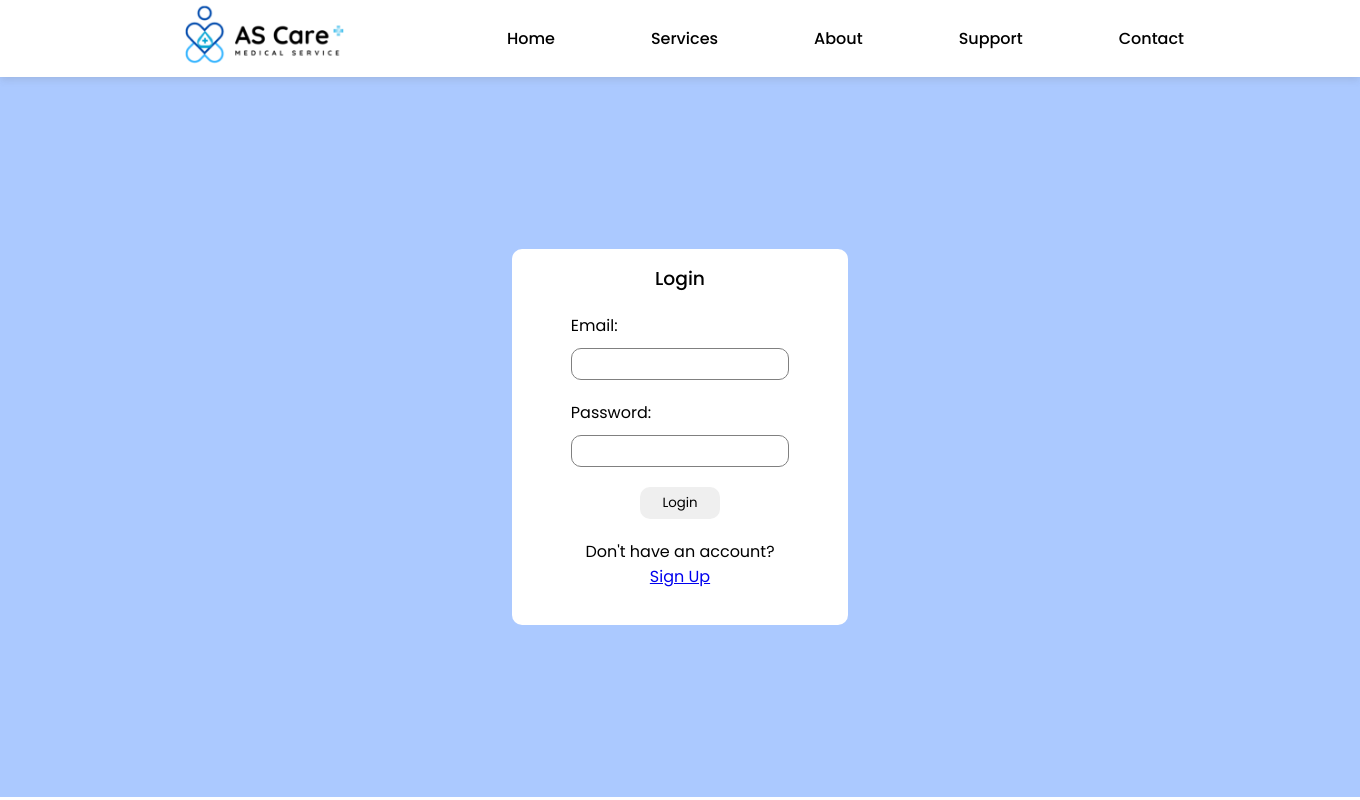
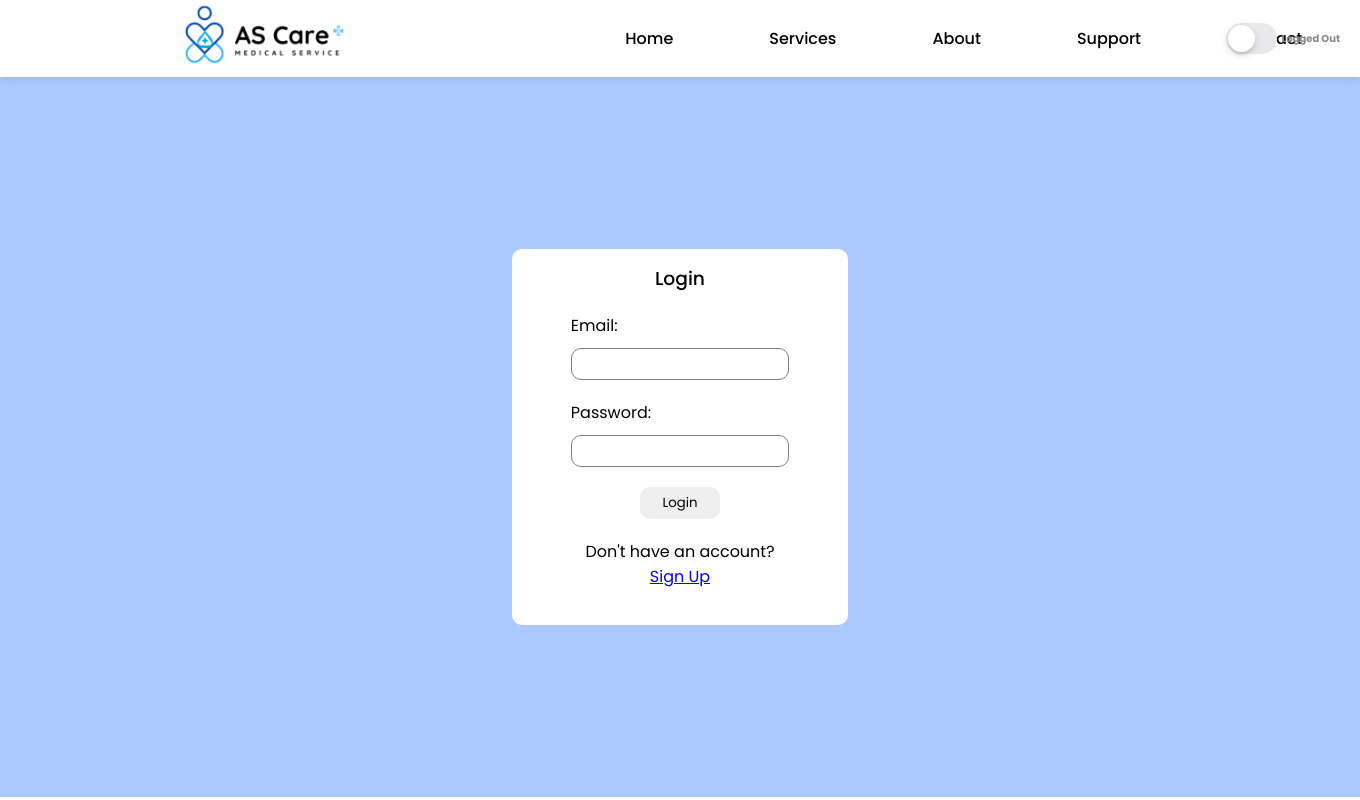
Before and after one commit to SaileshMrzn/project-i, a PHP site: page /php/login.php in a window 1360 px wide. Run offline with PHP 8.4, Linux system fonts and the light colour scheme; some libraries are stand-ins or nearby versions.

Commit message:
Logout button added

```diff
--- a/components/nav-mod.html
+++ b/components/nav-mod.html
@@ -40,6 +40,15 @@
             <li id="contact" data-open="#contactContent">Contact</li>
           </ul>
         </div>
+      </div>
+      <div id="theSwitch">
+        <div class="switchContainer">
+          <input type="checkbox" class="checkbox" id="checkbox" />
+          <label class="switch" for="checkbox">
+            <span class="slider"></span>
+          </label>
+        </div>
+        <p class="component-title">Logged Out</p>
       </div>
     </nav>
 
--- a/css/style.css
+++ b/css/style.css
@@ -22,6 +22,9 @@
   position: sticky;
   top: 0;
   background: white;
+  display: flex;
+  align-items: center;
+  justify-content: space-between;
 }
 
 .container {
@@ -41,9 +44,11 @@
 }
 
 .right {
-  position: absolute;
+  /* position: absolute; */
   right: 0;
-  align-items: center;
+  margin-left: 14rem;
+  /* justify-content: flex-end; */
+  /* align-items: center; */
 }
 
 .right li {
@@ -71,6 +76,77 @@
 .right li:hover::after {
   transform: scaleX(1);
   transform-origin: bottom left;
+}
+
+#theSwitch {
+  right: 15px;
+  position: absolute;
+  display: flex;
+}
+
+/* Remove this container when use*/
+.component-title {
+  /* width: 100%; */
+  position: relative;
+  /* z-index: 999;
+  left: 0;
+  padding: 0;*/
+  margin: 0 5px;
+  top: 0.5rem;
+  font-size: 10px;
+  text-align: center;
+  right: 0;
+  font-weight: 700;
+  color: #888;
+  /* text-align: center; */
+}
+
+/* The switch - the box around the slider */
+.switchContainer {
+  width: 51px;
+  height: 31px;
+  position: relative;
+}
+
+/* Hide default HTML checkbox */
+.checkbox {
+  opacity: 0;
+  width: 0;
+  height: 0;
+  position: absolute;
+}
+
+.switch {
+  width: 100%;
+  height: 100%;
+  display: block;
+  background-color: #e9e9eb;
+  border-radius: 16px;
+  cursor: pointer;
+  transition: all 0.2s ease-out;
+}
+
+/* The slider */
+.slider {
+  width: 27px;
+  height: 27px;
+  position: absolute;
+  left: calc(50% - 27px / 2 - 10px);
+  top: calc(50% - 27px / 2);
+  border-radius: 50%;
+  background: #ffffff;
+  box-shadow: 0px 3px 8px rgba(0, 0, 0, 0.15), 0px 3px 1px rgba(0, 0, 0, 0.06);
+  transition: all 0.2s ease-out;
+  cursor: pointer;
+}
+
+.checkbox:checked + .switch {
+  background-color: #34c759;
+}
+
+.checkbox:checked + .switch .slider {
+  left: calc(50% - 27px / 2 + 10px);
+  top: calc(50% - 27px / 2);
 }
 
 #services {
--- a/js/script.js
+++ b/js/script.js
@@ -22,8 +22,8 @@ if (cont4 != null) {
 }
 
 home.onclick = () => {
-  // window.scrollTo({ top: 0, behavior: "smooth" });
-  window.location.href = "index.html";
+  window.scrollTo({ top: 0, behavior: "smooth" });
+  // window.location.href = "index.html";
 };
 
 openPopups.forEach((button) => {
@@ -51,6 +51,27 @@ overlay.addEventListener("click", () => {
   });
 });
 
+let tSwitch = () => {
+  if (
+    window.location.href.includes(
+      "index.php",
+      "appointment.html",
+      "doctors.html"
+    )
+  ) {
+    document.querySelector(".checkbox").checked = true;
+    document.querySelector(".component-title").innerHTML = "Logged In";
+  }
+  document.querySelector(".checkbox").addEventListener("click", () => {
+    let confirmval = confirm("Are you sure you want to log out?");
+    if (confirmval == true) {
+      window.location.href = "../php/login.php";
+    }
+  });
+};
+
+tSwitch();
+
 // ------------------------------------------------------------
 // ---------------------- DOCTOR PAGE -------------------------
 
--- a/php/login.php
+++ b/php/login.php
@@ -13,7 +13,7 @@ if ($_SERVER["REQUEST_METHOD"] == "POST") {
     if($num>0){
     session_start();
     $_SESSION['loggedin'] = true;
-    $_SESSION['email'] = $email;
+    // $_SESSION['email'] = $email;
     header("location: index.php");
     }
     else{
```
Also changed, not shown: components/nav.html (+9 -0 lines), php/index.php (+9 -0 lines).
